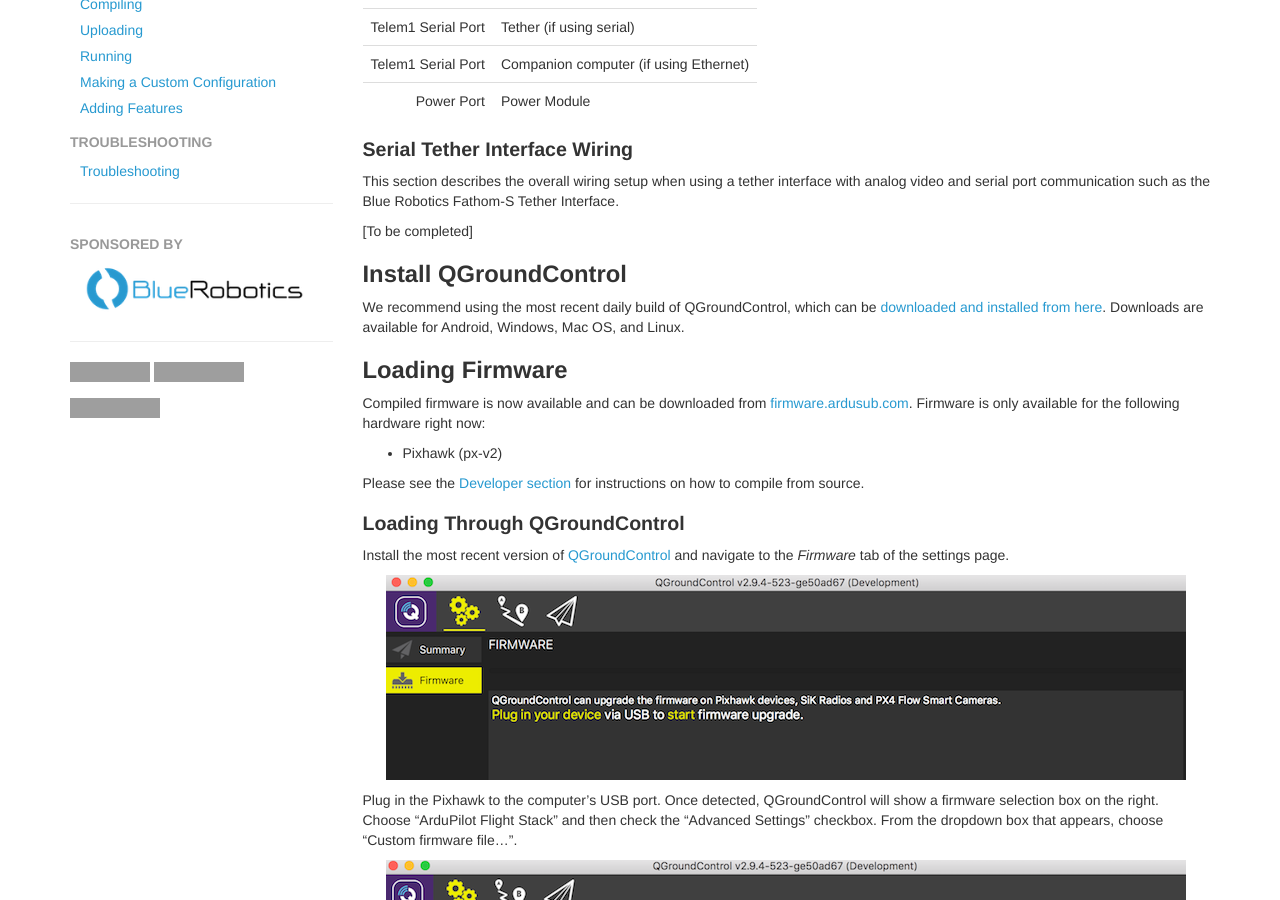
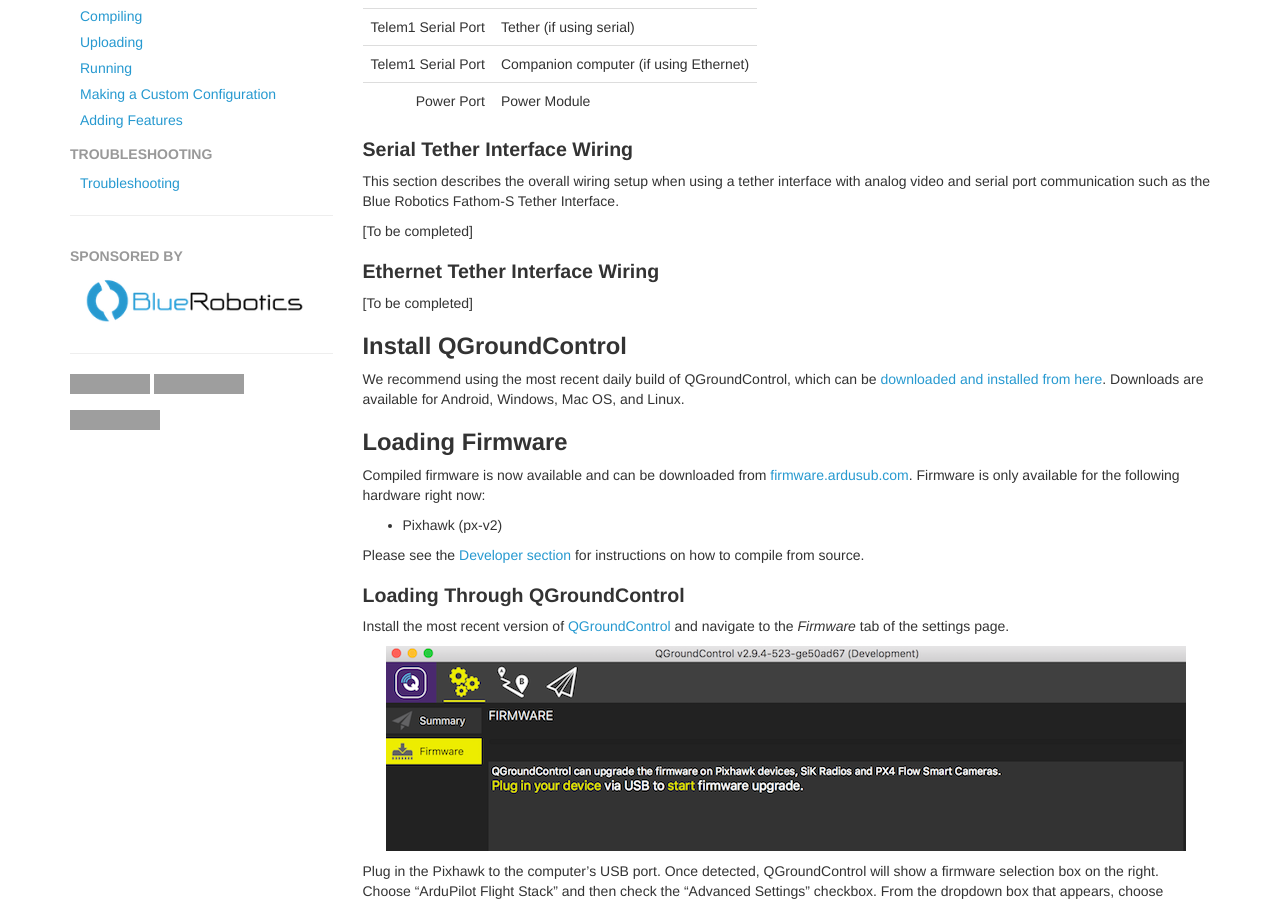
Before and after one commit to bluerobotics/retired-ardusub-docs, a Jekyll site: the page built from pages/initial-setup.md, in a window 1280 px wide and 900 px high, scrolled down 824 px. Built offline with Jekyll 4.4.1, drawn with Linux system fonts in a browser that asks for light colours; nearby versions of some CDN libraries; some web fonts are replaced; comment, search, counter and statistics services are not loaded; grey boxes are pictures that could not be loaded.

Commit message:
Added stub for ethernet tether section.

```diff
--- a/pages/initial-setup.md
+++ b/pages/initial-setup.md
@@ -4,6 +4,8 @@ title: "Initial Setup"
 permalink: /initial-setup/
 nav:
 - Wiring and Connections: wiring-and-connections
+- - Serial Tether Interface: serial-tether-interface-wiring
+- - Ethernet Tether Interface: ethernet-tether-interface-wiring
 - Install QGroundControl: install-qgroundcontrol
 - Loading Firmware: loading-firmware
 - Connect QGC to Controller: connect-qgc-to-controller
@@ -46,6 +48,10 @@ The hardware also has other input/output ports including I<sup>2</sup>C and seri
 ### Serial Tether Interface Wiring
 
 This section describes the overall wiring setup when using a tether interface with analog video and serial port communication such as the Blue Robotics Fathom-S Tether Interface.
+
+[To be completed]
+
+### Ethernet Tether Interface Wiring
 
 [To be completed]
 
```
